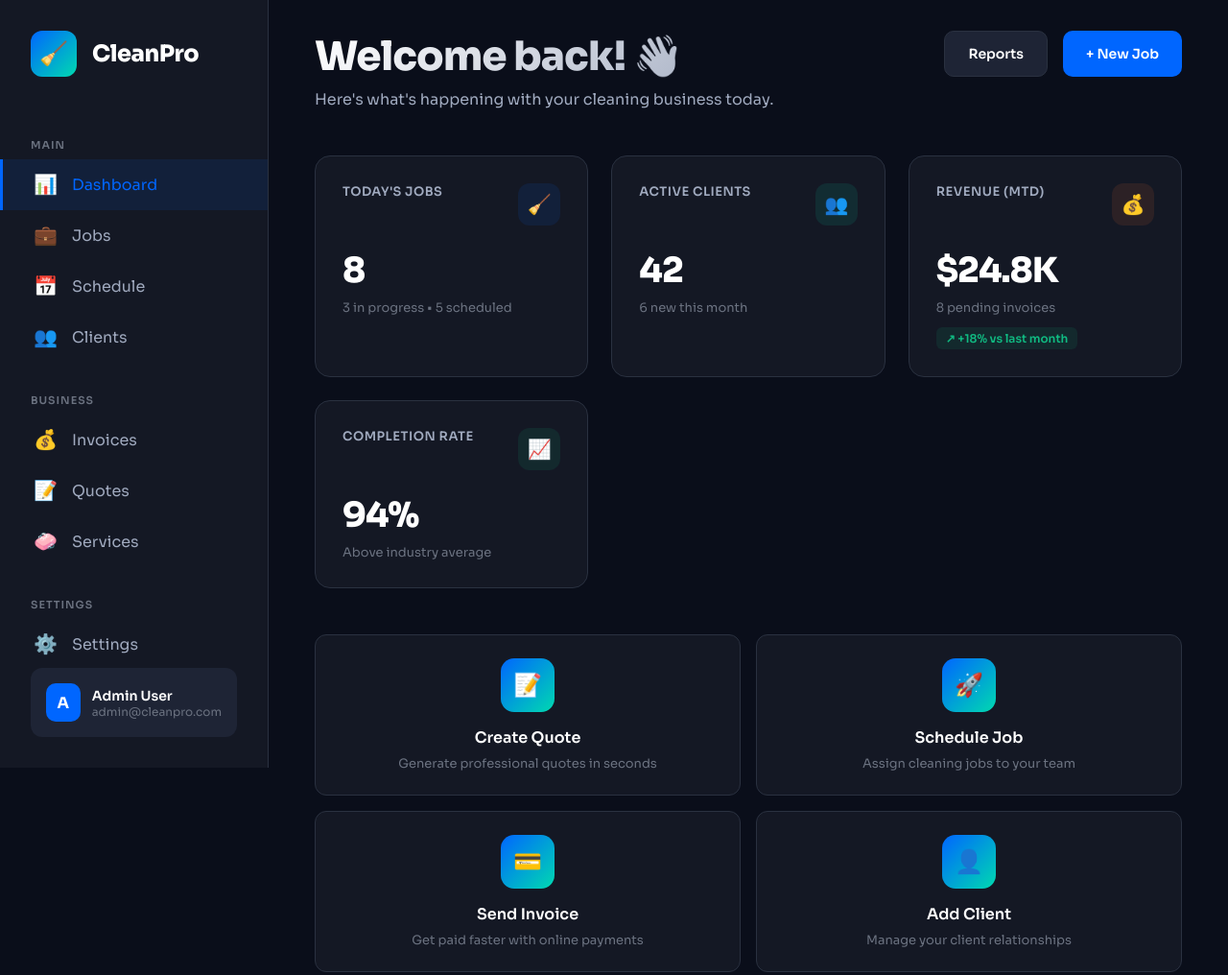
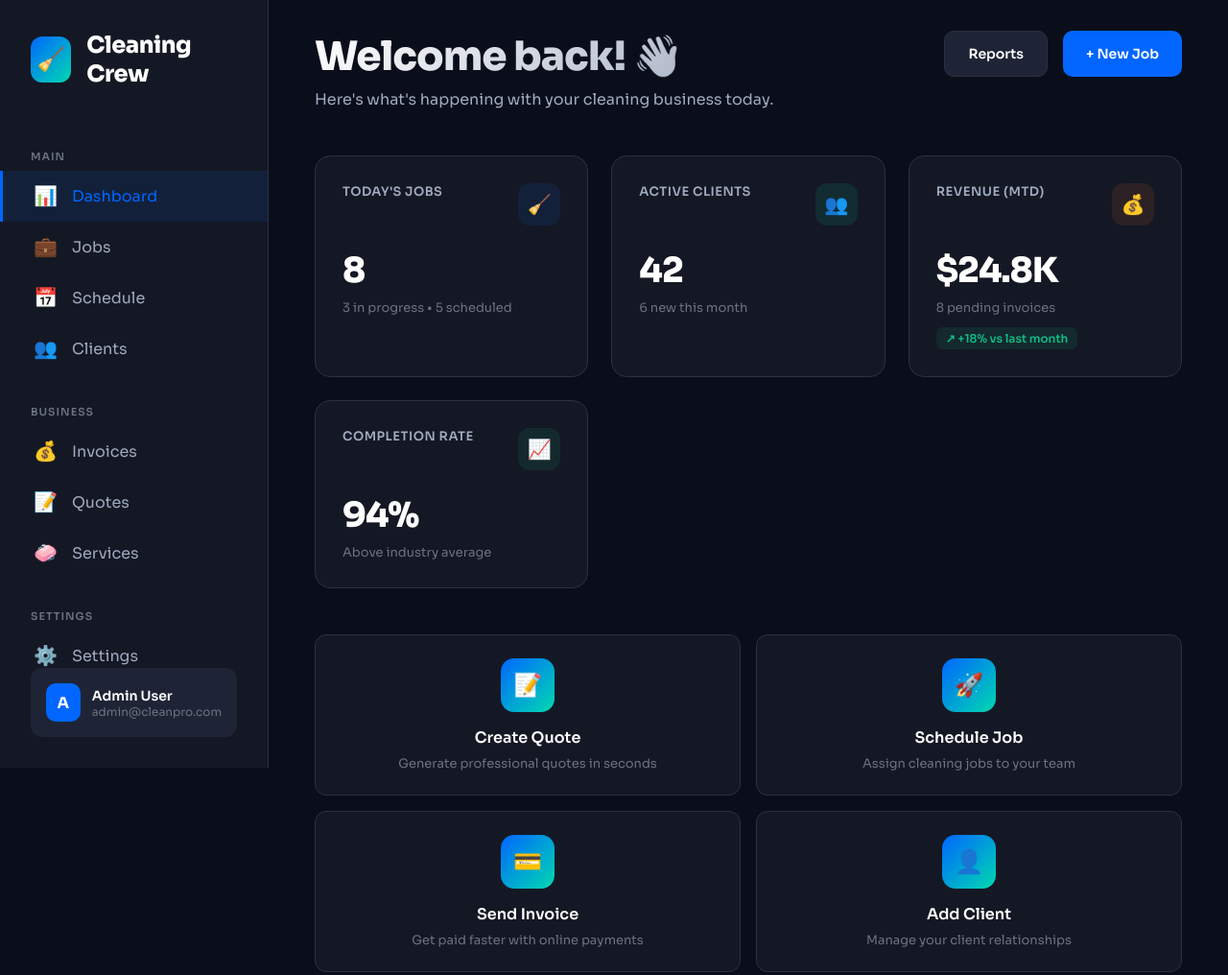
Before and after one commit to LiamT0/demo, a plain HTML site: page index.html in a window 1280 px wide. Shown: the top 1016 px of the page at 96% size. Drawn offline with nearby package versions, Linux system fonts and the light colour scheme.

Commit message:
Update index.html

```diff
--- a/index.html
+++ b/index.html
@@ -3,7 +3,7 @@
 <head>
     <meta charset="UTF-8">
     <meta name="viewport" content="width=device-width, initial-scale=1.0">
-    <title>CleanPro - Service Management Platform</title>
+    <title>Cleaning Crew - Service Management Platform</title>
     <link href="https://fonts.googleapis.com/css2?family=Sora:wght@300;400;600;700;800&family=JetBrains+Mono:wght@400;500&display=swap" rel="stylesheet">
     <link rel="stylesheet" href="styles.css">
 </head>
@@ -13,7 +13,7 @@
         <aside class="sidebar">
             <div class="logo">
                 <div class="logo-icon">🧹</div>
-                <div class="logo-text">CleanPro</div>
+                <div class="logo-text">Cleaning Crew</div>
             </div>
 
             <nav>
```
